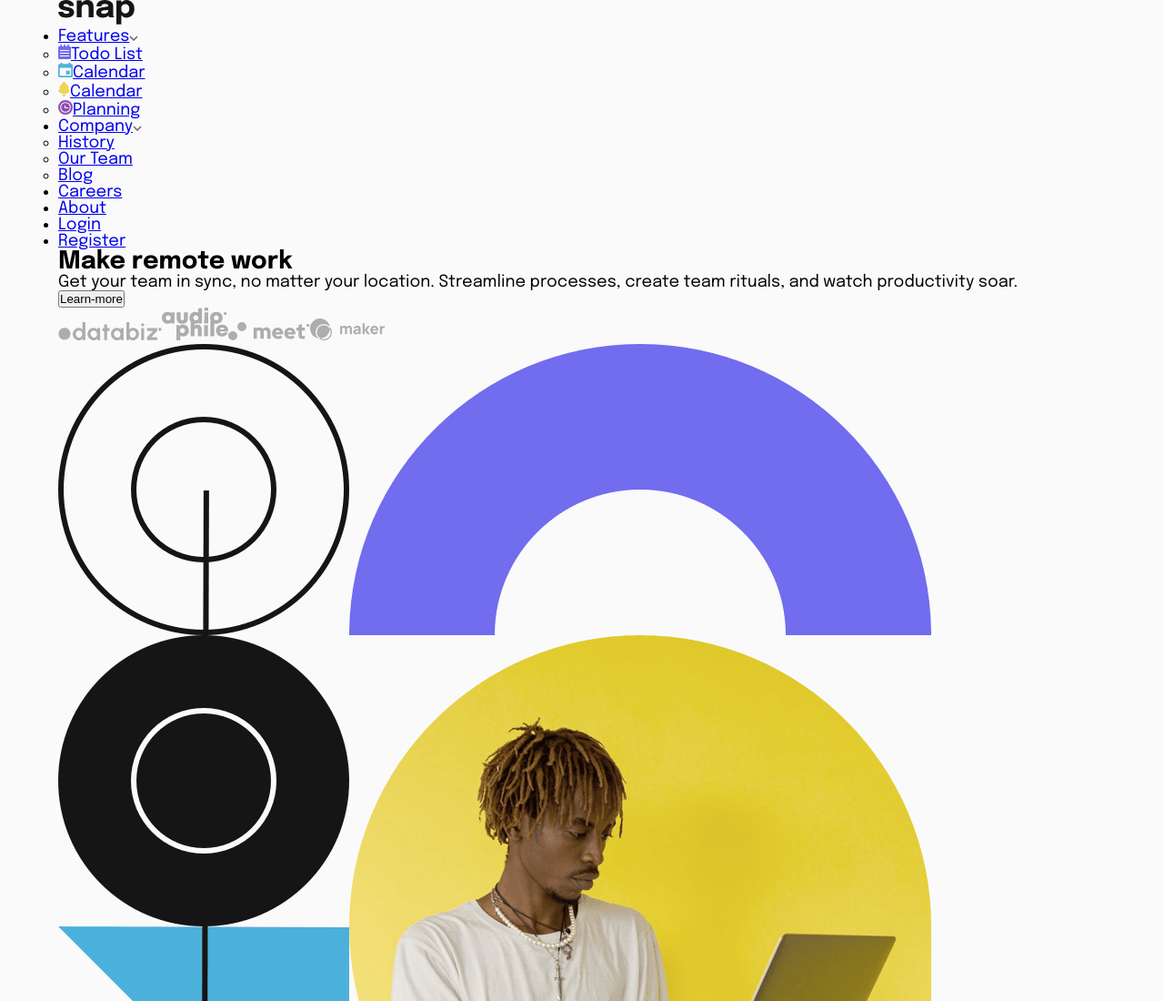
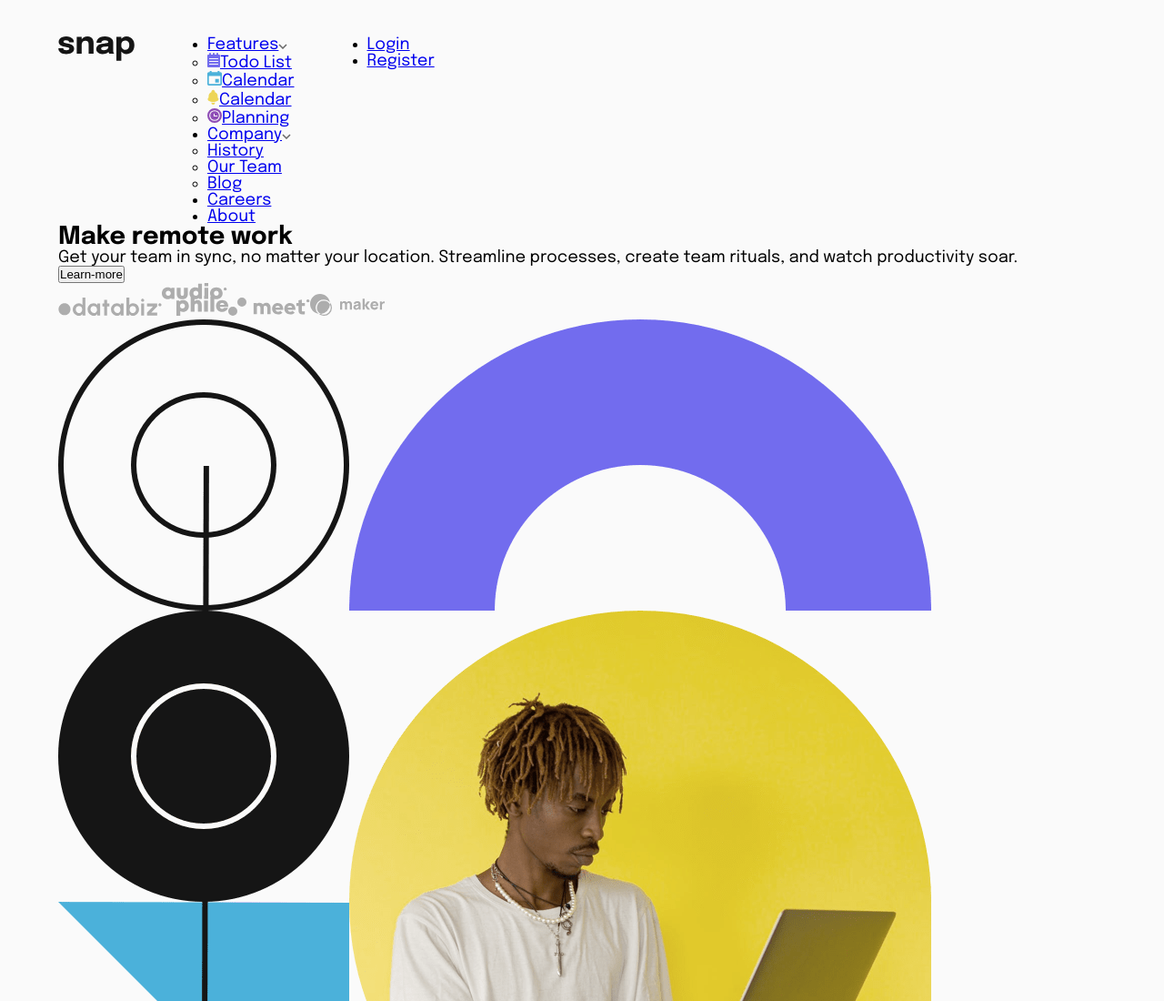
Before and after one commit to programmeur77/frontendmentor-intro-section, a website: page src/index.html in a window 1280 px wide. Shown: the top 1100 px of the page at 91% size. Drawn offline with Linux system fonts and the light colour scheme.

Commit message:
Auto updated stylesheet with container height and header style

```diff
--- a/src/style/css/style.css
+++ b/src/style/css/style.css
@@ -16,6 +16,14 @@ body {
 }
 body .container {
   width: 90%;
+  height: 95%;
+}
+body .container .page__main-header {
+  width: 100%;
+  height: fit-content;
+  display: flex;
+  gap: 5rem;
+  position: relative;
 }
 
 /*# sourceMappingURL=style.css.map */
```
